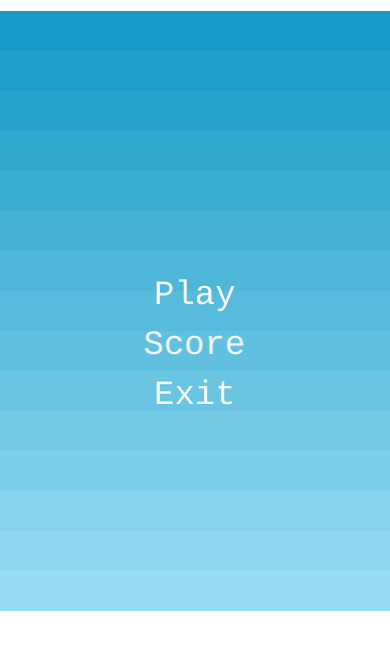
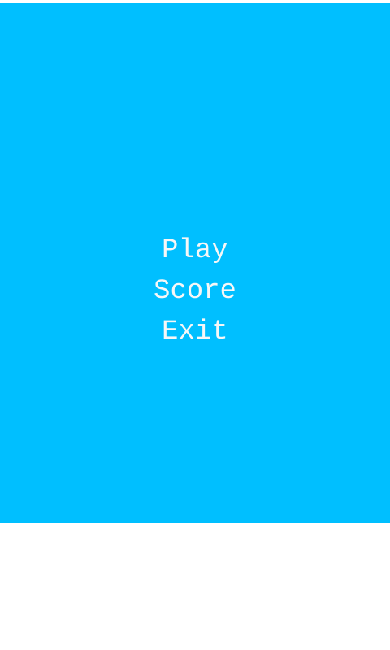
Before and after one commit to sergij14/phaser-flappy-bird, a website built with webpack: page index.html in a window 390 px wide. Built offline with nearby package versions, Linux system fonts and the light colour scheme.

Commit message:
added responsive sizes for canvas

```diff
--- a/index.html
+++ b/index.html
@@ -3,5 +3,11 @@
   <head>
     <meta charset="utf-8" />
   </head>
+  <style>
+    * {
+      padding:0;
+      margin:0;
+    }
+  </style>
   <body></body>
 </html>
--- a/src/index.js
+++ b/src/index.js
@@ -5,8 +5,9 @@ import { PlayScene } from "./scenes/PlayScene";
 import { PreloadScene } from "./scenes/PreloadScene";
 import { ScoreScene } from "./scenes/ScoreScene";
 
-const WIDTH = 400;
-const HEIGHT = 600;
+let game;
+const WIDTH = 480;
+const HEIGHT = 640;
 const BIRD_POSITION = {
   x: WIDTH * 0.1,
   y: HEIGHT / 2,
@@ -23,10 +24,12 @@ const SHARED_CONFIG = {
 
 const Scenes = [PreloadScene, MenuScene, ScoreScene, PlayScene, PauseScene];
 const initScenes = () => Scenes.map((Scene) => new Scene(SHARED_CONFIG));
-
+window.onload = function () {
   const config = {
     type: Phaser.AUTO,
     ...SHARED_CONFIG,
+    backgroundColor: "#00bfff",
+    pixelArt: true,
     physics: {
       default: "arcade",
       arcade: {
@@ -35,5 +38,24 @@ const config = {
     },
     scene: initScenes(),
   };
+  game = new Phaser.Game(config);
+  window.focus();
+  resizeGame();
+  window.addEventListener("resize", resizeGame);
+};
 
-new Phaser.Game(config);
+
+function resizeGame() {
+  const canvas = document.querySelector("canvas");
+  const windowWidth = window.innerWidth;
+  const windowHeight = window.innerHeight;
+  const windowRatio = windowWidth / windowHeight;
+  const gameRatio = game.config.width / game.config.height;
+  if (windowRatio < gameRatio) {
+    canvas.style.width = windowWidth + "px";
+    canvas.style.height = windowWidth / gameRatio + "px";
+  } else {
+    canvas.style.width = windowHeight * gameRatio + "px";
+    canvas.style.height = windowHeight + "px";
+  }
+}
--- a/src/scenes/BaseScene.js
+++ b/src/scenes/BaseScene.js
@@ -11,8 +11,6 @@ export class BaseScene extends Phaser.Scene {
   }
 
   create() {
-    this.add.image(0, 0, "sky").setOrigin(0);
-
     if (this.config.canGoBack) {
       const backBtn = this.add
         .image(this.config.width - 40, this.config.height - 40, "back")
--- a/src/scenes/PreloadScene.js
+++ b/src/scenes/PreloadScene.js
@@ -6,7 +6,6 @@ export class PreloadScene extends Phaser.Scene {
   }
 
   preload() {
-    this.load.image("sky", "assets/sky.png");
     this.load.spritesheet("bird", "assets/birdSprite.png", {
       frameWidth: 16,
       frameHeight: 16,
```
Also changed, not shown: assets/bomb.png (deleted), assets/dude.png (deleted), assets/platform.png (deleted), assets/sky.png (deleted), assets/star.png (deleted). Lines whose indentation alone changed are shown as unchanged.
